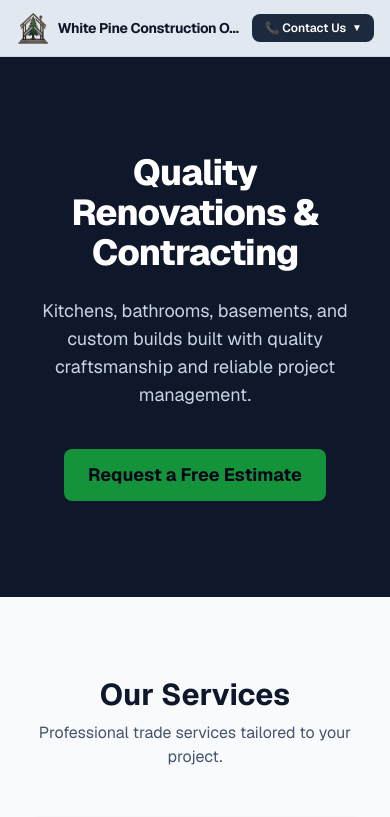
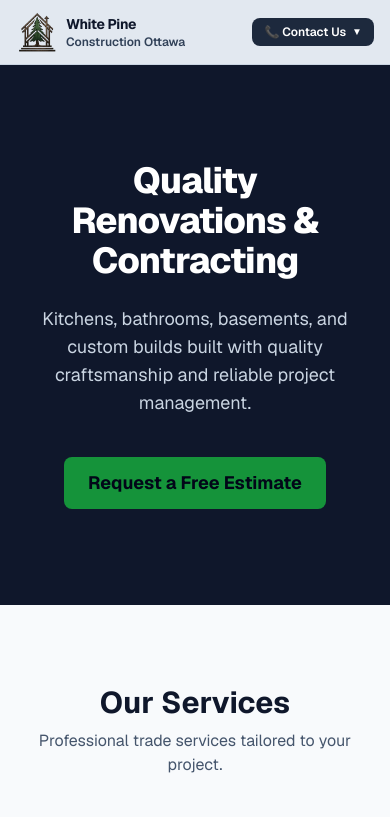
Before and after one commit to sachagauthier9-star/contractor-site, a Next.js app: page / in a window 390 px wide. Shown: the top 817 px of the page. Built offline with nearby package versions, Linux system fonts and the light colour scheme.

Commit message:
Stack brand name vertically in header for mobile

```diff
--- a/app/page.tsx
+++ b/app/page.tsx
@@ -17,11 +17,16 @@ export default function Home() {
       <img
         src="/1logo.png"
         alt="White Pine Construction Ottawa Logo"
-        className="h-8 sm:h-12 w-auto shrink-0"
+        className="h-10 sm:h-12 w-auto shrink-0"
       />
-      <span className="text-sm sm:text-xl font-bold tracking-tight truncate sm:whitespace-normal">
-        White Pine Construction Ottawa
-      </span>
+      <div className="flex flex-col leading-tight">
+        <span className="text-sm sm:text-xl font-bold tracking-tight">
+          White Pine
+        </span>
+        <span className="text-xs sm:text-lg font-semibold text-slate-700">
+          Construction Ottawa
+        </span>
+      </div>
     </div>
 
     {/* Header Contact Dropdown Button */}
@@ -59,7 +64,6 @@ export default function Home() {
     </div>
   </div>
 </header>
-
         {/* Hero Section */}
         <section className="bg-slate-900 text-white py-24 px-6">
           <div className="max-w-4xl mx-auto text-center space-y-6">
```
